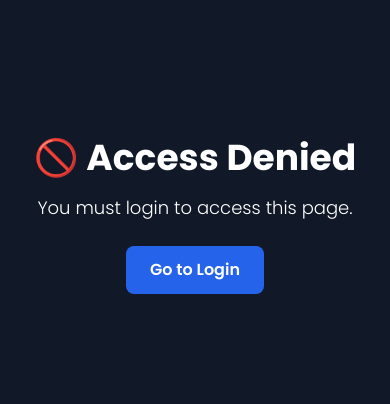
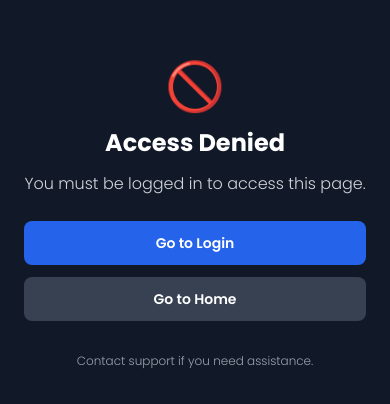
Before and after one commit to Dasindu02/ModiFyX--frontend, a React (Vite) app: page /access-denied in a window 390 px wide. Shown: the part 206-610 px from the top of the page. Built offline with nearby package versions, Linux system fonts and the light colour scheme; sample sign-in values are in the browser's storage.

Commit message:
responsive access denied page

```diff
--- a/src/App.tsx
+++ b/src/App.tsx
@@ -42,9 +42,9 @@ function App() {
 
 
 
-         <Route path="/access-denied" element={ <ProtectedRoute>
+         <Route path="/access-denied" element={
               <AccessDenied />
-            </ProtectedRoute>}
+            }
             />
 
 
@@ -76,6 +76,7 @@ function App() {
           }
         />
 
+        <Route path="*" element={<Navigate to="/Login" replace />} />
       </Routes>
     </BrowserRouter>
   );
--- a/src/Pages/AccessDenied.tsx
+++ b/src/Pages/AccessDenied.tsx
@@ -2,16 +2,57 @@ import { Link } from "react-router-dom";
 
 const AccessDenied = () => {
   return (
-    <div className="h-screen flex flex-col items-center justify-center bg-gray-900 text-white">
-      <h1 className="text-4xl font-bold mb-4">🚫 Access Denied</h1>
-      <p className="text-lg mb-6">You must login to access this page.</p>
+    <div className="min-h-screen flex flex-col items-center justify-center bg-gray-900 text-white px-4 sm:px-6 lg:px-8">
+      {/* Main Content */}
+      <div className="text-center max-w-md mx-auto">
+        {/* Icon */}
+        <div className="mb-4 sm:mb-6">
+          <span className="text-5xl sm:text-6xl md:text-7xl">🚫</span>
+        </div>
 
-      <Link
-        to="/"
-        className="px-6 py-3 bg-blue-600 hover:bg-blue-700 rounded-lg text-white font-semibold"
-      >
-        Go to Login
-      </Link>
+        {/* Title */}
+        <h1 className="text-2xl sm:text-3xl md:text-4xl font-bold mb-3 sm:mb-4">
+          Access Denied
+        </h1>
+
+        {/* Description */}
+        <p className="text-base sm:text-lg md:text-xl text-gray-300 mb-6 sm:mb-8 leading-relaxed">
+          You must be logged in to access this page.
+        </p>
+
+        {/* Action Buttons */}
+        <div className="flex flex-col sm:flex-row gap-3 sm:gap-4 justify-center">
+          <Link
+            to="/Login"
+            className="px-6 py-3 bg-blue-600 hover:bg-blue-700 rounded-lg text-white font-semibold
+                       transition-colors duration-300 text-sm sm:text-base text-center
+                       focus:outline-none focus:ring-2 focus:ring-blue-500 focus:ring-offset-2 focus:ring-offset-gray-900"
+          >
+            Go to Login
+          </Link>
+
+          <Link
+            to="/"
+            className="px-6 py-3 bg-gray-700 hover:bg-gray-600 rounded-lg text-white font-semibold
+                       transition-colors duration-300 text-sm sm:text-base text-center
+                       focus:outline-none focus:ring-2 focus:ring-gray-500 focus:ring-offset-2 focus:ring-offset-gray-900"
+          >
+            Go to Home
+          </Link>
+        </div>
+
+        <div className="mt-6 sm:mt-8 hidden sm:block">
+          <p className="text-sm text-gray-400">
+            If you believe this is an error, please contact support.
+          </p>
+        </div>
+      </div>
+
+      <div className="mt-8 sm:hidden">
+        <p className="text-xs text-gray-400 text-center">
+          Contact support if you need assistance.
+        </p>
+      </div>
     </div>
   );
 };
```
